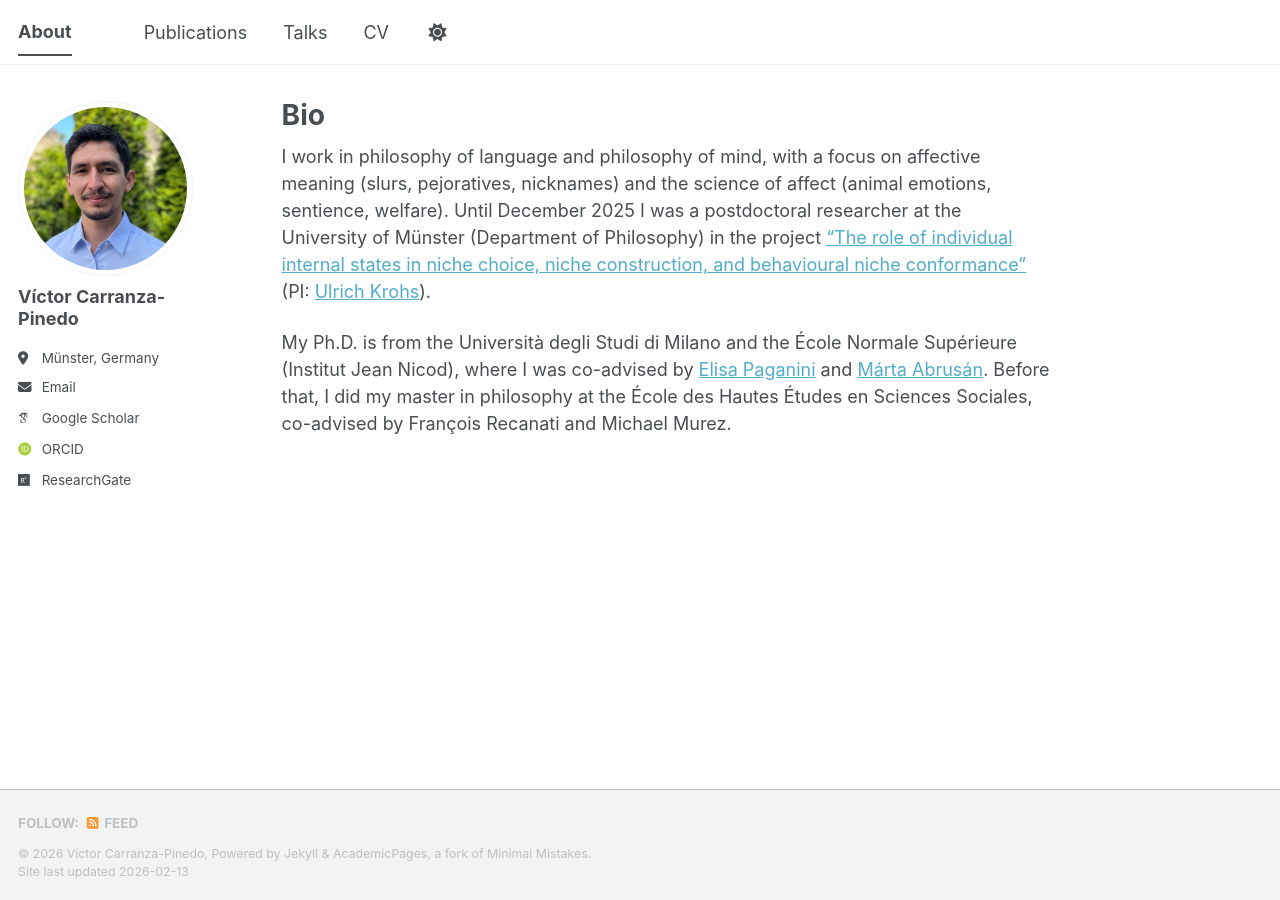
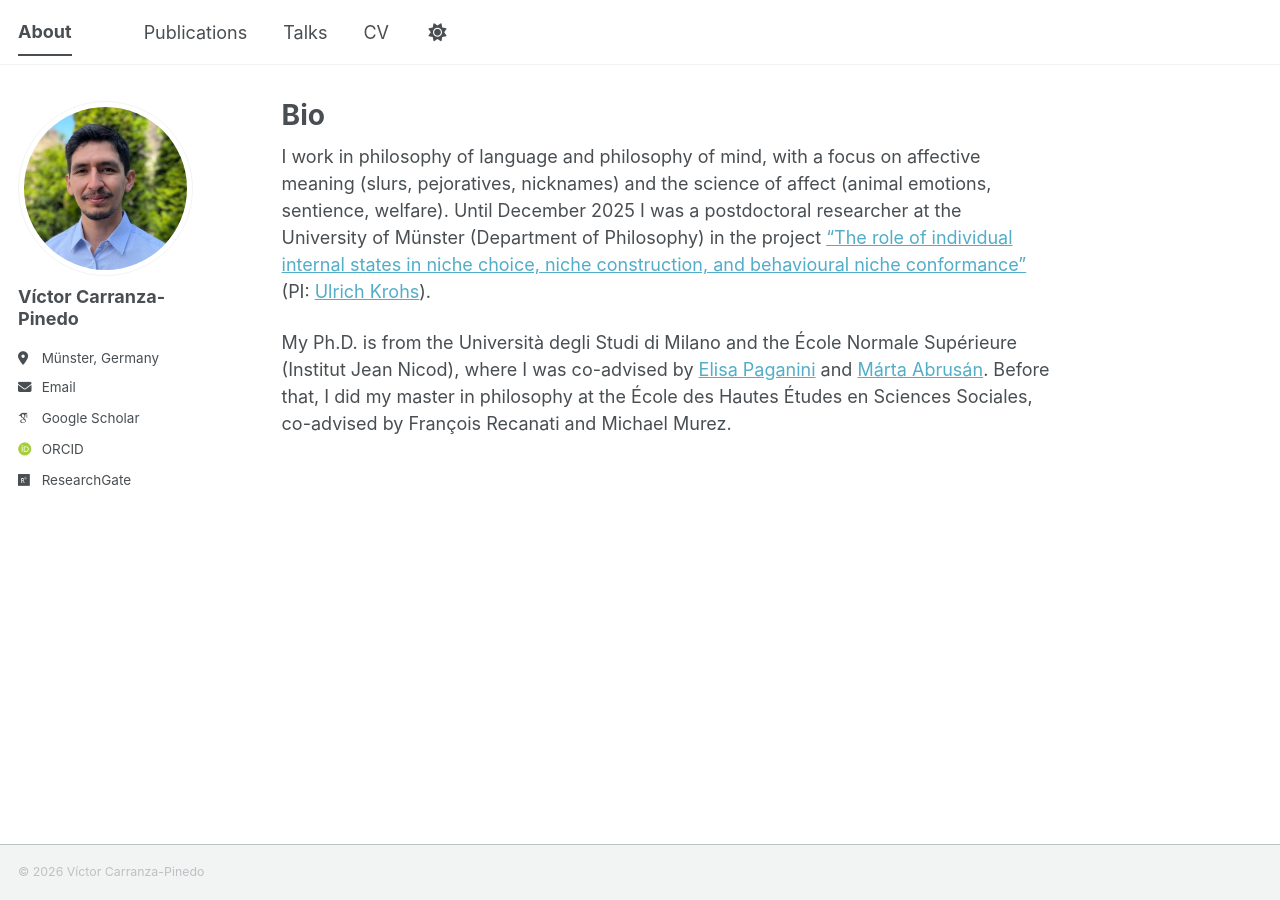
Before and after one commit to carranza-pinedo/carranza-pinedo.github.io, a Jekyll site: the page built from _pages/about.md, in a window 1280 px wide. Built offline with Jekyll 4.4.1, drawn with Linux system fonts in a browser that asks for light colours; some web fonts are replaced; a script bundle is joined from its source files by our own code; library files that are not in the unit come from our copies.

Commit message:
Update footer.html

```diff
--- a/_includes/footer.html
+++ b/_includes/footer.html
@@ -1,25 +1,7 @@
 {% include base_path %}
 
-{% if site.author.github or site.author.bitbucket or site.atom_feed.hide != true %}
-<div class="page__footer-follow">
-  <ul class="social-icons">
-    {% if site.data.ui-text[site.locale].follow_label %}
-      <li><strong>{{ site.data.ui-text[site.locale].follow_label }}</strong></li>
-    {% endif %}
-    {% if site.author.github %}
-      <li><a href="https://github.com/{{ site.author.github }}"><i class="fab fa-github" aria-hidden="true"></i> GitHub</a></li>
-    {% endif %}
-    {% if site.author.bitbucket %}
-      <li><a href="https://bitbucket.org/{{ site.author.bitbucket }}"><i class="fab fa-bitbucket" aria-hidden="true"></i> Bitbucket</a></li>
-    {% endif %}
-    {% if site.atom_feed.hide != true %}
-    <li><a href="{% if site.atom_feed.path %}{{ site.atom_feed.path }}{% else %}{{ base_path }}/feed.xml{% endif %}"><i class="fa fa-fw fa-rss-square" aria-hidden="true"></i> {{ site.data.ui-text[site.locale].feed_label | default: "Feed" }}</a></li>
-    {% endif %}
-  </ul>
+<div class="page__footer-copyright">
+  &copy; {{ site.time | date: '%Y' }} {{ site.name | default: site.title }}
 </div>
-{% endif %}
 
-<div class="page__footer-copyright">
-  &copy; {{ site.time | date: '%Y' }} {{ site.name | default: site.title }}, {{ site.data.ui-text[site.locale].powered_by | default: "Powered by" }} <a href="https://jekyllrb.com" rel="nofollow">Jekyll</a> &amp; <a href="https://github.com/academicpages/academicpages.github.io">AcademicPages</a>, a fork of <a href="https://mademistakes.com/work/minimal-mistakes-jekyll-theme/" rel="nofollow">Minimal Mistakes</a>.<br />
-  Site last updated {{ "now" | date: '%Y-%m-%d' }}
-</div>
+{% include footer/custom.html %}
```
